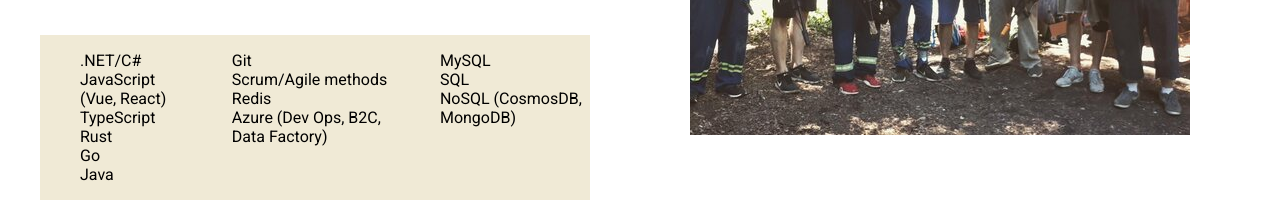
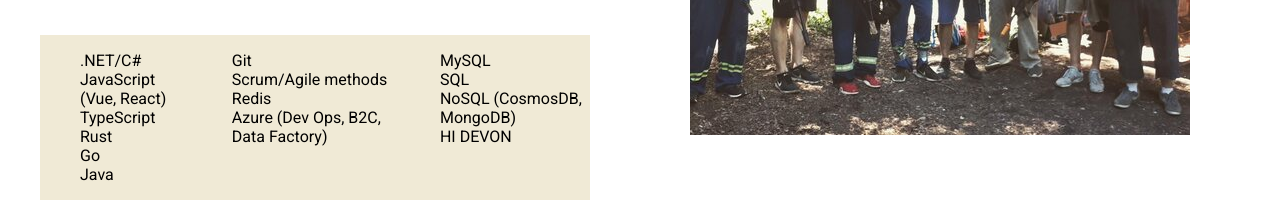
Before and after one commit to devonblackbeard/PersonalWebsite, a plain HTML site: page index.html in a window 1280 px wide. Shown: the part 1000-1217 px from the top of the page. Drawn offline with Linux system fonts and the light colour scheme.

Commit message:
TEST auto deploy

```diff
--- a/index.html
+++ b/index.html
@@ -100,6 +100,7 @@
                             <li>MySQL</li>
                             <li>SQL</li>
                             <li>NoSQL (CosmosDB, MongoDB)</li>
+                            <li>HI DEVON</li>
                         </ul>
                     </div>
 
```
